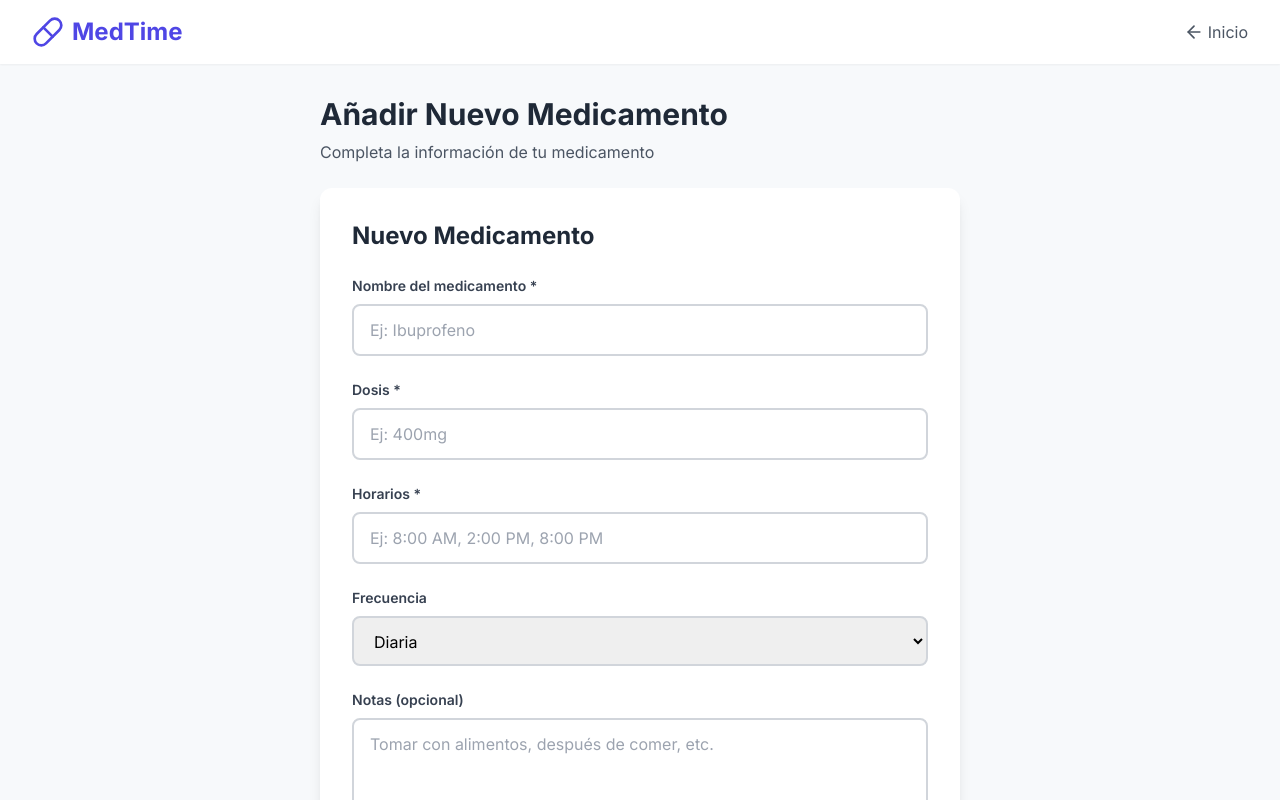
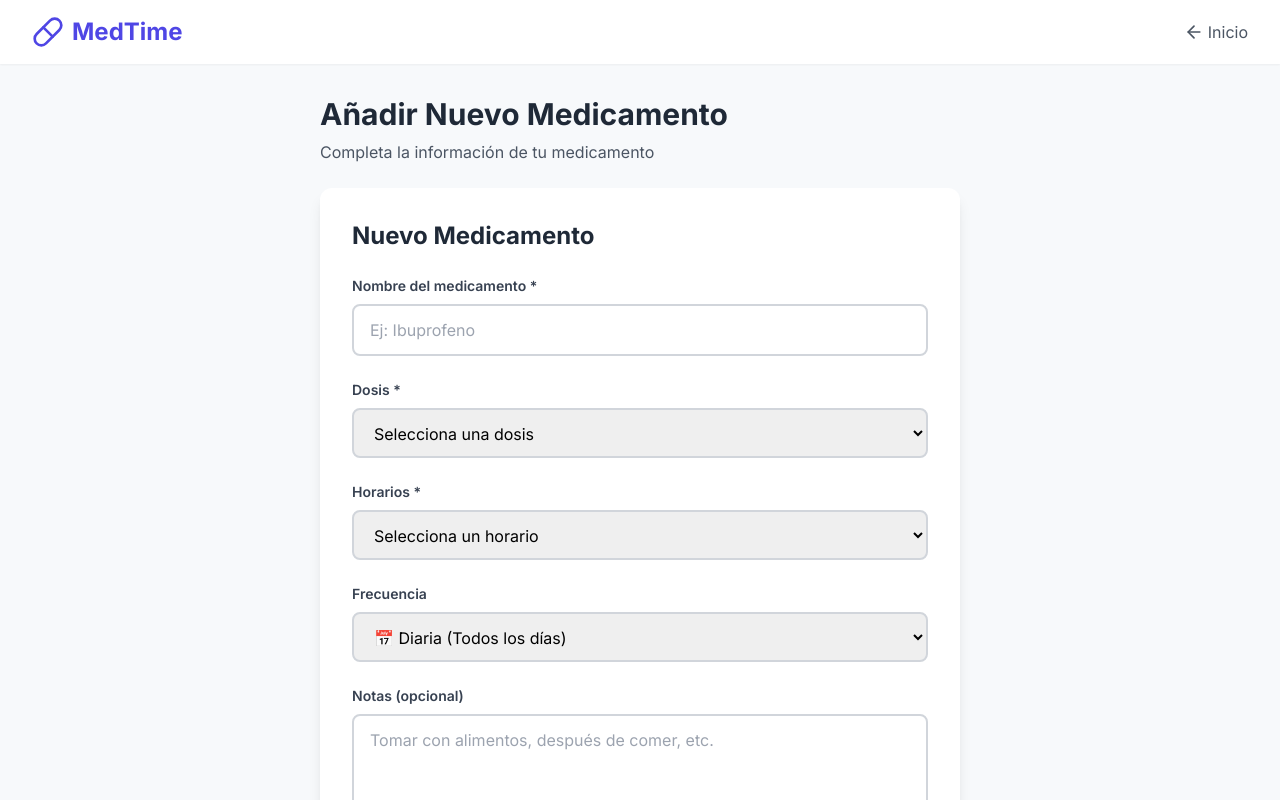
Before and after one commit to Arisleidy07/MedTime, a React (Vite) app: page /add-medication in a window 1280 px wide. Shown: the top 800 px of the page. Built offline with nearby package versions, Linux system fonts and the light colour scheme.

Commit message:
✨ Mejora del formulario: Selectores inteligentes para dosis, horarios y frecuencia con opciones personalizadas

```diff
--- a/src/components/MedicationForm.jsx
+++ b/src/components/MedicationForm.jsx
@@ -7,17 +7,48 @@ const MedicationForm = ({ onSave, onCancel, initialData = null }) => {
     initialData || {
       name: "",
       dose: "",
+      customDose: "",
       schedule: "",
+      customSchedule: "",
       frequency: "diaria",
       notes: "",
     }
   );
 
   const [errors, setErrors] = useState({});
+  const [showCustomDose, setShowCustomDose] = useState(false);
+  const [showCustomSchedule, setShowCustomSchedule] = useState(false);
 
   const handleChange = (e) => {
     const { name, value } = e.target;
-    setFormData((prev) => ({ ...prev, [name]: value }));
+
+    // Handle dose selection
+    if (name === "dose") {
+      setShowCustomDose(value === "personalizada");
+      if (value !== "personalizada") {
+        setFormData((prev) => ({ ...prev, dose: value, customDose: "" }));
+      } else {
+        setFormData((prev) => ({ ...prev, dose: value }));
+      }
+    }
+    // Handle schedule selection
+    else if (name === "schedule") {
+      setShowCustomSchedule(value === "personalizado");
+      if (value !== "personalizado") {
+        setFormData((prev) => ({
+          ...prev,
+          schedule: value,
+          customSchedule: "",
+        }));
+      } else {
+        setFormData((prev) => ({ ...prev, schedule: value }));
+      }
+    }
+    // Other fields
+    else {
+      setFormData((prev) => ({ ...prev, [name]: value }));
+    }
+
     // Clear error when user starts typing
     if (errors[name]) {
       setErrors((prev) => ({ ...prev, [name]: "" }));
@@ -29,12 +60,27 @@ const MedicationForm = ({ onSave, onCancel, initialData = null }) => {
     if (!formData.name.trim()) {
       newErrors.name = "El nombre del medicamento es obligatorio";
     }
-    if (!formData.dose.trim()) {
+
+    // Validate dose
+    if (!formData.dose) {
       newErrors.dose = "La dosis es obligatoria";
+    } else if (
+      formData.dose === "personalizada" &&
+      !formData.customDose.trim()
+    ) {
+      newErrors.customDose = "Especifica la dosis personalizada";
     }
-    if (!formData.schedule.trim()) {
+
+    // Validate schedule
+    if (!formData.schedule) {
       newErrors.schedule = "Debe especificar al menos un horario";
+    } else if (
+      formData.schedule === "personalizado" &&
+      !formData.customSchedule.trim()
+    ) {
+      newErrors.customSchedule = "Especifica el horario personalizado";
     }
+
     setErrors(newErrors);
     return Object.keys(newErrors).length === 0;
   };
@@ -42,7 +88,19 @@ const MedicationForm = ({ onSave, onCancel, initialData = null }) => {
   const handleSubmit = (e) => {
     e.preventDefault();
     if (validate()) {
-      onSave(formData);
+      // Prepare final data with actual values
+      const finalData = {
+        ...formData,
+        dose:
+          formData.dose === "personalizada"
+            ? formData.customDose
+            : formData.dose,
+        schedule:
+          formData.schedule === "personalizado"
+            ? formData.customSchedule
+            : formData.schedule,
+      };
+      onSave(finalData);
     }
   };
 
@@ -80,6 +138,7 @@ const MedicationForm = ({ onSave, onCancel, initialData = null }) => {
         )}
       </div>
 
+      {/* Dosis Selector */}
       <div>
         <label
           htmlFor="dose"
@@ -87,8 +146,7 @@ const MedicationForm = ({ onSave, onCancel, initialData = null }) => {
         >
           Dosis *
         </label>
-        <input
-          type="text"
+        <select
           id="dose"
           name="dose"
           value={formData.dose}
@@ -96,13 +154,54 @@ const MedicationForm = ({ onSave, onCancel, initialData = null }) => {
           className={`w-full px-4 py-3 rounded-lg border-2 focus:outline-none focus:ring-2 focus:ring-primary transition ${
             errors.dose ? "border-red-500" : "border-gray-300"
           }`}
-          placeholder="Ej: 400mg"
-        />
+        >
+          <option value="">Selecciona una dosis</option>
+          <option value="1 tableta">1 tableta</option>
+          <option value="2 tabletas">2 tabletas</option>
+          <option value="1/2 tableta">1/2 tableta</option>
+          <option value="100mg">100mg</option>
+          <option value="200mg">200mg</option>
+          <option value="400mg">400mg</option>
+          <option value="500mg">500mg</option>
+          <option value="1000mg">1000mg (1g)</option>
+          <option value="5ml">5ml</option>
+          <option value="10ml">10ml</option>
+          <option value="15ml">15ml</option>
+          <option value="1 cucharada">1 cucharada</option>
+          <option value="1 cucharadita">1 cucharadita</option>
+          <option value="1 gota">1 gota</option>
+          <option value="2 gotas">2 gotas</option>
+          <option value="personalizada">✏️ Personalizada</option>
+        </select>
         {errors.dose && (
           <p className="text-red-500 text-sm mt-1">{errors.dose}</p>
         )}
+
+        {/* Custom Dose Input */}
+        {showCustomDose && (
+          <motion.div
+            initial={{ opacity: 0, height: 0 }}
+            animate={{ opacity: 1, height: "auto" }}
+            className="mt-3"
+          >
+            <input
+              type="text"
+              name="customDose"
+              value={formData.customDose}
+              onChange={handleChange}
+              className={`w-full px-4 py-3 rounded-lg border-2 focus:outline-none focus:ring-2 focus:ring-primary transition ${
+                errors.customDose ? "border-red-500" : "border-gray-300"
+              }`}
+              placeholder="Ej: 750mg cada 12 horas"
+            />
+            {errors.customDose && (
+              <p className="text-red-500 text-sm mt-1">{errors.customDose}</p>
+            )}
+          </motion.div>
+        )}
       </div>
 
+      {/* Horarios Selector */}
       <div>
         <label
           htmlFor="schedule"
@@ -110,8 +209,7 @@ const MedicationForm = ({ onSave, onCancel, initialData = null }) => {
         >
           Horarios *
         </label>
-        <input
-          type="text"
+        <select
           id="schedule"
           name="schedule"
           value={formData.schedule}
@@ -119,13 +217,65 @@ const MedicationForm = ({ onSave, onCancel, initialData = null }) => {
           className={`w-full px-4 py-3 rounded-lg border-2 focus:outline-none focus:ring-2 focus:ring-primary transition ${
             errors.schedule ? "border-red-500" : "border-gray-300"
           }`}
-          placeholder="Ej: 8:00 AM, 2:00 PM, 8:00 PM"
-        />
+        >
+          <option value="">Selecciona un horario</option>
+          <option value="8:00 AM">8:00 AM</option>
+          <option value="12:00 PM">12:00 PM</option>
+          <option value="6:00 PM">6:00 PM</option>
+          <option value="10:00 PM">10:00 PM</option>
+          <option value="8:00 AM, 8:00 PM">8:00 AM, 8:00 PM</option>
+          <option value="8:00 AM, 2:00 PM, 8:00 PM">
+            8:00 AM, 2:00 PM, 8:00 PM
+          </option>
+          <option value="8:00 AM, 12:00 PM, 6:00 PM, 10:00 PM">
+            8:00 AM, 12:00 PM, 6:00 PM, 10:00 PM
+          </option>
+          <option value="7:00 AM, 3:00 PM, 11:00 PM">
+            7:00 AM, 3:00 PM, 11:00 PM
+          </option>
+          <option value="9:00 AM, 9:00 PM">9:00 AM, 9:00 PM</option>
+          <option value="Cada 4 horas">Cada 4 horas</option>
+          <option value="Cada 6 horas">Cada 6 horas</option>
+          <option value="Cada 8 horas">Cada 8 horas</option>
+          <option value="En ayunas (antes del desayuno)">
+            En ayunas (antes del desayuno)
+          </option>
+          <option value="Con el desayuno">Con el desayuno</option>
+          <option value="Después del almuerzo">Después del almuerzo</option>
+          <option value="Antes de dormir">Antes de dormir</option>
+          <option value="personalizado">✏️ Personalizado</option>
+        </select>
         {errors.schedule && (
           <p className="text-red-500 text-sm mt-1">{errors.schedule}</p>
         )}
+
+        {/* Custom Schedule Input */}
+        {showCustomSchedule && (
+          <motion.div
+            initial={{ opacity: 0, height: 0 }}
+            animate={{ opacity: 1, height: "auto" }}
+            className="mt-3"
+          >
+            <input
+              type="text"
+              name="customSchedule"
+              value={formData.customSchedule}
+              onChange={handleChange}
+              className={`w-full px-4 py-3 rounded-lg border-2 focus:outline-none focus:ring-2 focus:ring-primary transition ${
+                errors.customSchedule ? "border-red-500" : "border-gray-300"
+              }`}
+              placeholder="Ej: 8:30 AM, 1:45 PM, 7:30 PM"
+            />
+            {errors.customSchedule && (
+              <p className="text-red-500 text-sm mt-1">
+                {errors.customSchedule}
+              </p>
+            )}
+          </motion.div>
+        )}
       </div>
 
+      {/* Frecuencia Selector */}
       <div>
         <label
           htmlFor="frequency"
@@ -140,14 +290,30 @@ const MedicationForm = ({ onSave, onCancel, initialData = null }) => {
           onChange={handleChange}
           className="w-full px-4 py-3 rounded-lg border-2 border-gray-300 focus:outline-none focus:ring-2 focus:ring-primary transition"
         >
-          <option value="diaria">Diaria</option>
-          <option value="cada-8-horas">Cada 8 horas</option>
-          <option value="cada-12-horas">Cada 12 horas</option>
-          <option value="cada-24-horas">Cada 24 horas</option>
+          <option value="diaria">📅 Diaria (Todos los días)</option>
+          <option value="cada-4-horas">⏰ Cada 4 horas</option>
+          <option value="cada-6-horas">⏰ Cada 6 horas</option>
+          <option value="cada-8-horas">⏰ Cada 8 horas</option>
+          <option value="cada-12-horas">⏰ Cada 12 horas</option>
+          <option value="cada-24-horas">⏰ Cada 24 horas</option>
+          <option value="dia-por-medio">📆 Día por medio</option>
+          <option value="lunes">📌 Solo Lunes</option>
+          <option value="martes">📌 Solo Martes</option>
+          <option value="miercoles">📌 Solo Miércoles</option>
+          <option value="jueves">📌 Solo Jueves</option>
+          <option value="viernes">📌 Solo Viernes</option>
+          <option value="sabado">📌 Solo Sábado</option>
+          <option value="domingo">📌 Solo Domingo</option>
           <option value="lunes-miercoles-viernes">
-            Lunes, Miércoles, Viernes
+            🗓️ Lunes, Miércoles, Viernes
           </option>
-          <option value="fines-de-semana">Fines de semana</option>
+          <option value="martes-jueves">🗓️ Martes, Jueves</option>
+          <option value="lunes-a-viernes">🗓️ Lunes a Viernes</option>
+          <option value="fines-de-semana">🗓️ Fines de semana (Sáb-Dom)</option>
+          <option value="cada-semana">📅 Una vez a la semana</option>
+          <option value="cada-dos-semanas">📅 Cada dos semanas</option>
+          <option value="mensual">📅 Una vez al mes</option>
+          <option value="segun-necesidad">💊 Según necesidad</option>
         </select>
       </div>
 
```
Also changed, not shown: 1 other file (tests, documents, lock files or other folders).
